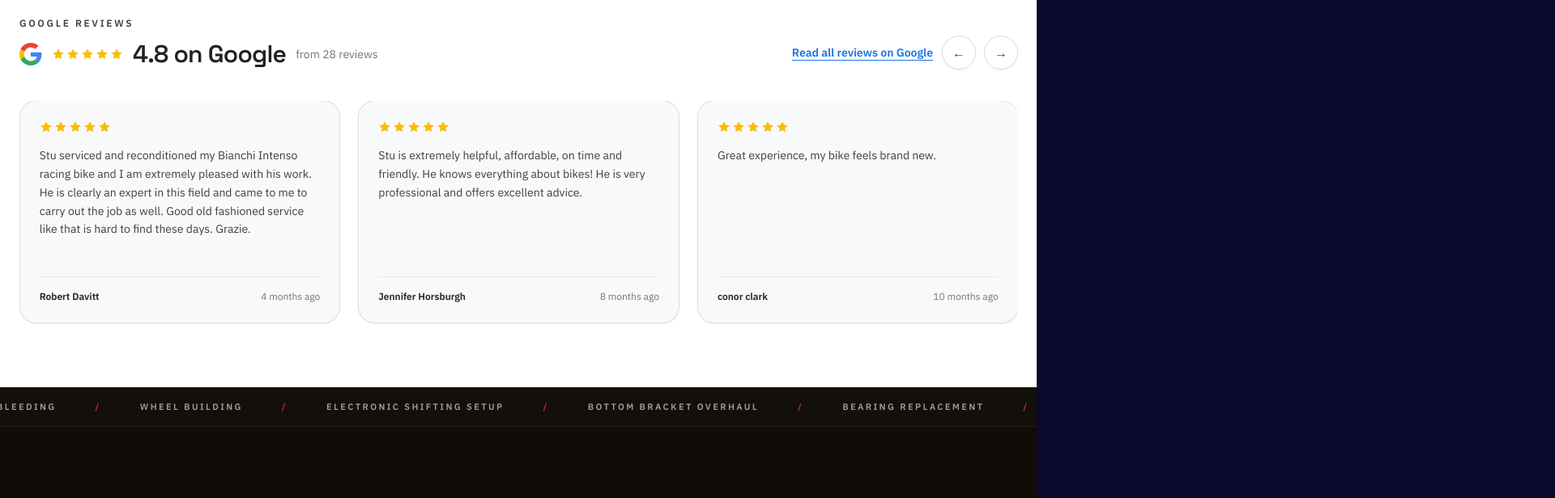
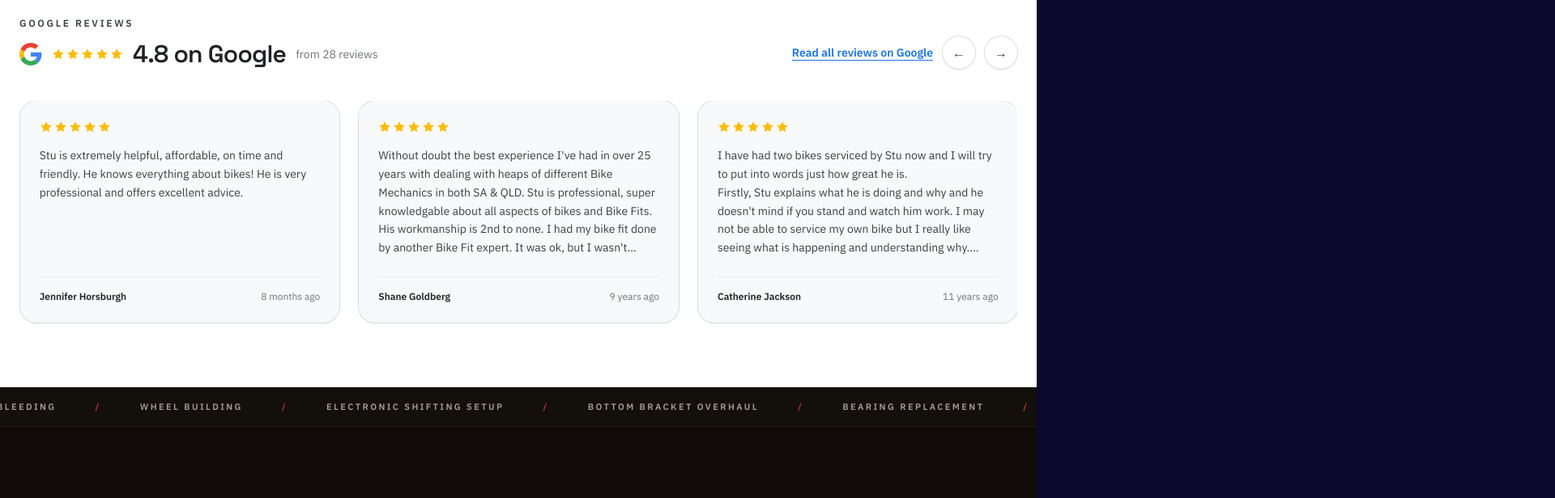
Before and after one commit to sg-satoshi/saabai-site, a Next.js app: page /sites/cycle-repair in a window 1280 px wide. Shown: the part 940-1556 px from the top of the page at 81% size, 1920 px wide, since content can reach past the window. Built offline with nearby package versions, Linux system fonts and the light colour scheme.

Commit message:
Stu's Cycle Repairs: show all 24 Google text reviews

```diff
--- a/app/sites/cycle-repair/reviews.ts
+++ b/app/sites/cycle-repair/reviews.ts
@@ -8,75 +8,147 @@ export const googleMapsUrl =
 // Verbatim from Stu's Google Business listing. Do not edit text.
 export const reviews: Review[] = [
   {
-    "name": "Tim Teale",
-    "stars": 5,
-    "date": "a week ago",
-    "text": "Stu took a look at my AcePro E-bike after buying it 2nd hand of Marketplace. Both breaks didn’t work and needed a full bleed.\n\nStu came to my house, wasn’t shy of handing out free and solid advice, and went above and beyond what I asked for and didn’t charge me extra (I.e. re-oiling chain etc.)\n\nGenuine and down to earth, a pleasant and enjoyable experience!"
-  },
-  {
     "name": "Robert Davitt",
     "stars": 5,
     "date": "4 months ago",
-    "text": "Stu serviced and reconditioned my Bianchi Intenso racing bike and I am extremely pleased with his work. He is clearly an expert in this field and came to me to carry out the job as well. Good old fashioned service like that is hard to find these days. Grazie."
+    "text": "Stu serviced and reconditioned my Bianchi Intenso racing bike and I am extremely pleased with his work. He is clearly an expert in this field and came to me to carry out the job as well. Good old fashioned service like that is hard to find these days. Grazie.\n"
   },
   {
     "name": "Jennifer Horsburgh",
     "stars": 5,
     "date": "8 months ago",
-    "text": "Stu is extremely helpful, affordable, on time and friendly. He knows everything about bikes! He is very professional and offers excellent advice."
+    "text": "Stu is extremely helpful, affordable, on time and friendly. He knows everything about bikes! He is very professional and offers excellent advice.\n"
+  },
+  {
+    "name": "Shane Goldberg",
+    "stars": 5,
+    "date": "9 years ago",
+    "text": "Without doubt the best experience I've had in over 25 years with dealing with heaps of different Bike Mechanics in both SA & QLD. Stu is professional, super knowledgable about all aspects of bikes and Bike Fits. His workmanship is 2nd to none. I had my bike fit done by another Bike Fit expert. It was ok, but I wasn't 100% happy with things. Anyway, I got Stu to do a Bike Fit for me and it was a completely different experience in a very good way. Felt totally more comfortable on the bike, more power and ultimately riding faster!\nIf you need any work on your bike done whether it be Cycling road bike or Triathlon Bike Stu is your man. He's upgrade groupsets for me, fixed other stuff ups by other mechanics, done complete rebuilds and more!! He's my secret Bike Mechanic go to Weapon now, and Yes, I have his number on Speed Dial!! :) If you need anything to do with your bike give him a call and have a chat. You wont regret it. As you can tell I'm a big fan of his work!! :)\n"
+  },
+  {
+    "name": "Catherine Jackson",
+    "stars": 5,
+    "date": "11 years ago",
+    "text": "I have had two bikes serviced by Stu now and I will try to put into words just how great he is.\nFirstly, Stu explains what he is doing and why and he doesn't mind if you stand and watch him work.  I may not be able to service my own bike but I really like seeing what is happening and understanding why.\nNot only is Stu helpful, friendly, courteous and prompt, his website clearly outlines the costs associated with the service so you don't have any surprises AND he comes to you!\nI wouldn't go anywhere else.\n"
+  },
+  {
+    "name": "Karen Wildman",
+    "stars": 5,
+    "date": "5 years ago",
+    "text": "My bike runs so well thanks to Stu! Before the service, it was clunky and noisy and now it runs really smooth and quiet. Best thing is he picked up and dropped off the bike from my house so I didn't have to go anywhere, it's so easy! Thanks heaps Stu, I loved riding before but now it's just even more awesome :)"
+  },
+  {
+    "name": "Jason Andrews",
+    "stars": 5,
+    "date": "7 years ago",
+    "text": "Top service and great guy!\nMobile comes to u and picks a\nUp and delivers back if a more involved job. Two old bikes came back like new, and all cost and options given up front and clear about job.\nU just don't see this sort of service this day and age.\nUse Stu u won't go wrong.\nI just read this sounds like i am related to Stu, but i am not just read the reviews and used him\n"
+  },
+  {
+    "name": "C W (WheelsW)",
+    "stars": 5,
+    "date": "2 years ago",
+    "text": "Absolutely \"FABULOUS\" service from Stu. Did an amazing job in servicing my Ebike at a really great price. Highly recommend as the go to mobile bike servicing. Thanks heaps Stu. See you next time. Cheers Christine\n"
+  },
+  {
+    "name": "Jack Mooney",
+    "stars": 5,
+    "date": "3 years ago",
+    "text": "Prompt, affordable and just a great guy.\nI could go on for a while about how much I liked the service Stu provided, but I'm only holidaying here for a few days, so we better get back to riding our bikes (thanks to Stu) and enjoying the beach.\nThanks Stu, your a legend!\n"
+  },
+  {
+    "name": "glenn screech",
+    "stars": 5,
+    "date": "3 years ago",
+    "text": "Reached out to Stu only a few days before Xmas as my bike was playing up and none of the big chains would look at it until the second week of January! Not only did Stu Pick it up the next day but his communication was top notch. Bike back in 48hrs as there was some more to do rather than just a quick service. Got me out of a pickle and won't be going back to the Big Bike Chains.\n"
+  },
+  {
+    "name": "Adrian Allison",
+    "stars": 5,
+    "date": "3 years ago",
+    "text": "Recently engaged Stu who is now mobile to service my bike. Not only prompt he really went the extra mile. It's a pleasure to deal with someone who provides good old fashion customer service. 5 star service.\n"
+  },
+  {
+    "name": "Clive Beddall",
+    "stars": 5,
+    "date": "9 years ago",
+    "text": "Stu did a super job for me - came to my place and picked up, fixed all the issues and my bike runs perfect. Not expensive and job well done -> Thank's Stu - nice job! Just what I needed\n"
+  },
+  {
+    "name": "Michell Caglar",
+    "stars": 5,
+    "date": "7 years ago",
+    "text": "Stuart was recommended by my sister as a great bike mechanic who comes to you and I'm very happy she recommended him.  He did a fantastic job fixing my bike which is 8 years old and haa been neglected for a couple of years, I feel like I'm  riding a brand new bike.  So pleased to have a great mechanic from now on and would highly recommend Stuart!\n"
+  },
+  {
+    "name": "Kenneth Milne",
+    "stars": 5,
+    "date": "7 years ago",
+    "text": "I always get fantastic bike services from Stuart. I tend to run my bikes into the ground, then put them into repair. Whenever i get one back, mechanically it is better than new. I have just put my tandem in for service / restoration and again received back a beautifully running machine, ready for the Brisbane gold Coast ride. Once again thank you Stuart.\n"
+  },
+  {
+    "name": "Ningbopinman",
+    "stars": 5,
+    "date": "2 years ago",
+    "text": "Great work by Stu. Pricing was good, workmanship was first class. Stu even dropped off my bike at home. Nice bloke to deal with.\n"
+  },
+  {
+    "name": "Ann Donnarumma",
+    "stars": 5,
+    "date": "a year ago",
+    "text": "Brilliant,  pleasure to work with. Great communication and Stu went over and above. Would highly recommend and will always choose Stu!\n"
+  },
+  {
+    "name": "Chloe Dimond",
+    "stars": 5,
+    "date": "4 years ago",
+    "text": "Stu is a lovely guy that is super accommodating. Thanks for the last minute fix! Excited to get back on my bike again :)"
+  },
+  {
+    "name": "Mark Oliphant",
+    "stars": 5,
+    "date": "a year ago",
+    "text": "Excellent service. Had a tricky bike fix but this wasn't a problem for Stu. Thanks!\n"
+  },
+  {
+    "name": "Nigel Chandler",
+    "stars": 5,
+    "date": "2 years ago",
+    "text": "Stus cycle repairs was so professional, great advice, did an awesome repair on my bike.\n"
+  },
+  {
+    "name": "Leah Tupper",
+    "stars": 5,
+    "date": "2 years ago",
+    "text": "Fantastic service! Came to our house and fixed the flat tyre on electric bike! Highly recommend thank you!\n"
   },
   {
     "name": "conor clark",
     "stars": 5,
     "date": "10 months ago",
-    "text": "Great experience, my bike feels brand new."
+    "text": "Great experience, my bike feels brand new.\n"
   },
   {
-    "name": "Ann Donnarumma",
+    "name": "Fraser McDonald",
     "stars": 5,
-    "date": "a year ago",
-    "text": "Brilliant,  pleasure to work with. Great communication and Stu went over and above. Would highly recommend and will always choose Stu!"
+    "date": "3 years ago",
+    "text": "Just a bloody legend. Honest, professional, and knowledgeable. Thanks Stu!\n"
   },
   {
-    "name": "Mark Oliphant",
+    "name": "Masaaki Saratani",
     "stars": 5,
-    "date": "a year ago",
-    "text": "Excellent service. Had a tricky bike fix but this wasn't a problem for Stu. Thanks!"
+    "date": "10 years ago",
+    "text": "Just had component upgrade. Quick response great service and great price. highly recommend.\n"
   },
   {
-    "name": "Ningbopinman",
+    "name": "Heinz Albrecht",
     "stars": 5,
-    "date": "2 years ago",
-    "text": "Great work by Stu. Pricing was good, workmanship was first class. Stu even dropped off my bike at home. Nice bloke to deal with."
+    "date": "9 years ago",
+    "text": "Excellent!\n"
   },
   {
-    "name": "Nigel Chandler",
+    "name": "Tim Teale",
     "stars": 5,
-    "date": "2 years ago",
-    "text": "Stus cycle repairs was so professional, great advice, did an awesome repair on my bike."
-  },
-  {
-    "name": "Leah Tupper",
-    "stars": 5,
-    "date": "2 years ago",
-    "text": "Fantastic service! Came to our house and fixed the flat tyre on electric bike! Highly recommend thank you!"
-  },
-  {
-    "name": "C W (WheelsW)",
-    "stars": 5,
-    "date": "2 years ago",
-    "text": "Absolutely \"FABULOUS\" service from Stu. Did an amazing job in servicing my Ebike at a really great price. Highly recommend as the go to mobile bike servicing. Thanks heaps Stu. See you next time. Cheers Christine"
-  },
-  {
-    "name": "Adrian Allison",
-    "stars": 5,
-    "date": "3 years ago",
-    "text": "Recently engaged Stu who is now mobile to service my bike. Not only prompt he really went the extra mile. It's a pleasure to deal with someone who provides good old fashion customer service. 5 star service."
-  },
-  {
-    "name": "Jack Mooney",
-    "stars": 5,
-    "date": "3 years ago",
-    "text": "Prompt, affordable and just a great guy.\n\nI could go on for a while about how much I liked the service Stu provided, but I'm only holidaying here for a few days, so we better get back to riding our bikes (thanks to Stu) and enjoying the beach.\n\nThanks Stu, your a legend!"
+    "date": "a week ago",
+    "text": "Stu took a look at my AcePro E-bike after buying it 2nd hand of Marketplace. Both breaks didn’t work and needed a full bleed.\nStu came to my house, wasn’t shy of handing out free and solid advice, and went above and beyond what I asked for and didn’t charge me extra (I.e. re-oiling chain etc.)\nGenuine and down to earth, a pleasant and enjoyable experience!\n"
   }
 ];
```
